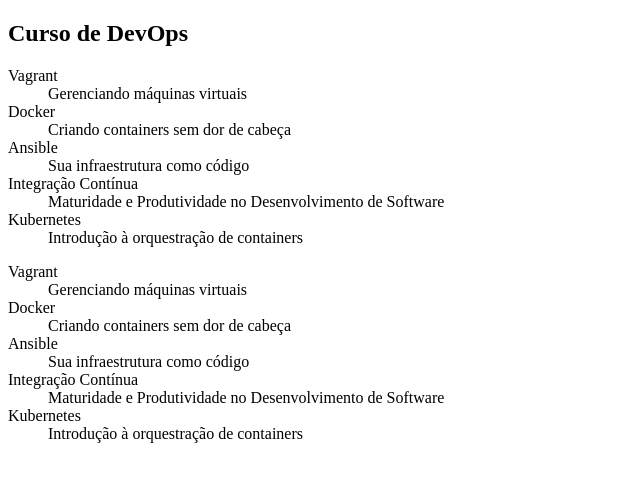
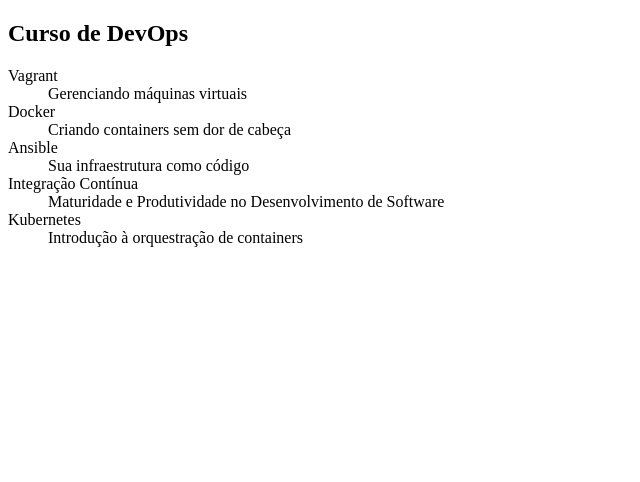
Before and after one commit to juliamsousa/alura-git-e-github-estrategias, a plain HTML site: page index.html in a window 1280 px wide. Shown: the whole page, without its empty margins (0-640 px from the left). Drawn offline with Linux system fonts and the light colour scheme.

Commit message:
Teste do githook

```diff
--- a/index.html
+++ b/index.html
@@ -19,17 +19,5 @@
     <dt>Kubernetes</dt>
     <dd>Introdução à orquestração de containers</dd>
   <dl>
-  <dl>
-    <dt>Vagrant</dt>
-    <dd>Gerenciando máquinas virtuais</dd>
-    <dt>Docker</dt>
-    <dd>Criando containers sem dor de cabeça</dd>
-    <dt>Ansible</dt>
-    <dd>Sua infraestrutura como código</dd>
-    <dt>Integração Contínua</dt>
-    <dd>Maturidade e Produtividade no Desenvolvimento de Software</dd>
-    <dt>Kubernetes</dt>
-    <dd>Introdução à orquestração de containers</dd>
-  <dl>
 </body>
 </html>
```
